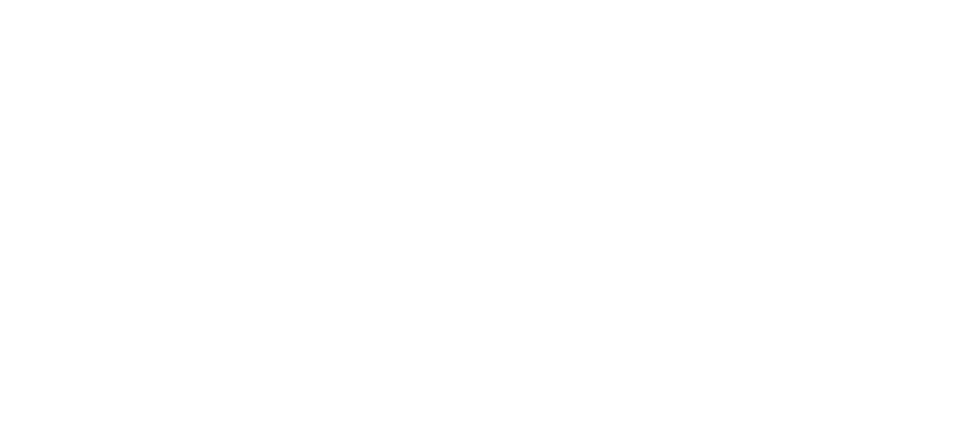
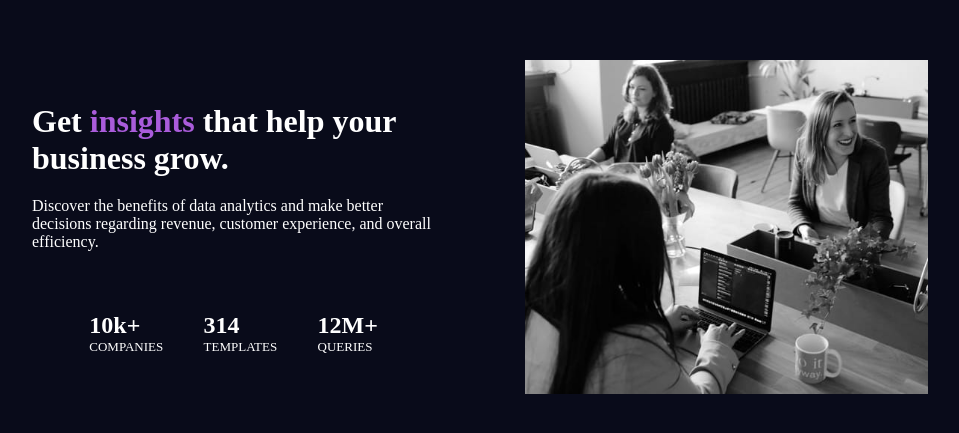
Before and after one commit to ProgrammerKelliton/StatsPreview, a React (Vite) app: page / in a window 1280 px wide. Shown: the part 171-604 px from the top of the page, without its empty margins (160-1119 px from the left). Built offline with nearby package versions, Linux system fonts and the light colour scheme.

Commit message:
Adicionando primeiras estilizações

```diff
--- a/package.json
+++ b/package.json
@@ -10,7 +10,8 @@
   },
   "dependencies": {
     "react": "^18.2.0",
-    "react-dom": "^18.2.0"
+    "react-dom": "^18.2.0",
+    "sass": "^1.54.4"
   },
   "devDependencies": {
     "@types/react": "^18.0.17",
--- a/src/app/App.jsx
+++ b/src/app/App.jsx
@@ -1,7 +1,32 @@
-import "./App.css";
+import "./App.scss";
+import Image from "../../public/images/image-header-desktop.jpg";
+import Info from "../components/info/info";
 
 function App() {
-    return <div className="App"></div>;
+    return (
+        <div className="App">
+            <main className="App__main">
+                <h1 className="main__title">
+                    Get <span className="main__title--color">insights </span>
+                    that help your business grow.
+                </h1>
+                <p className="main__desc">
+                    Discover the benefits of data analytics and make better
+                    decisions regarding revenue, customer experience, and
+                    overall efficiency.
+                </p>
+
+                <div className="main__info">
+                    <Info name="companies" value="10k+"></Info>
+                    <Info name="templates" value="314"></Info>
+                    <Info name="queries" value="12M+"></Info>
+                </div>
+            </main>
+            <div className="App__container">
+                <img src={Image} alt="Image" className="container__img" />
+            </div>
+        </div>
+    );
 }
 
 export default App;
--- /dev/null
+++ b/src/app/App.scss
@@ -0,0 +1,43 @@
+@import "../styles/global.scss";
+
+body {
+    background-color: hsl(233, 47%, 7%);
+}
+.App {
+    @include flex();
+    gap: 10%;
+    height: 100vh;
+    margin: 0 15vw;
+
+    &__main {
+        width: 50%;
+
+        .main__title {
+            margin-bottom: 5%;
+        }
+        .main__info {
+            @include flex();
+            gap: 10%;
+        }
+    }
+
+    &__container {
+        width: 50%;
+
+        .container__img {
+            width: 100%;
+        }
+    }
+}
+
+.App {
+    &__main {
+        .main__title,
+        .main__desc {
+            color: white;
+        }
+        .main__title--color {
+            color: hsl(277, 64%, 61%);
+        }
+    }
+}
--- /dev/null
+++ b/src/components/info/info.jsx
@@ -0,0 +1,10 @@
+import "./style.scss";
+
+export default function Info(props) {
+    return (
+        <div className="Info">
+            <span className="Info__value">{props.value}</span>
+            <span className="Info__name">{props.name}</span>
+        </div>
+    );
+}
--- /dev/null
+++ b/src/components/info/style.scss
@@ -0,0 +1,22 @@
+.Info {
+    display: flex;
+    align-items: baseline;
+    flex-direction: column;
+
+    margin-top: 15%;
+}
+.Info {
+    &__value,
+    &__name {
+        color: white;
+    }
+    &__value {
+        font-weight: 800;
+        font-size: x-large;
+    }
+    &__name {
+        font-weight: 500;
+        font-size: small;
+        text-transform: uppercase;
+    }
+}
--- /dev/null
+++ b/src/styles/global.scss
@@ -0,0 +1,5 @@
+@mixin flex {
+    display: flex;
+    justify-content: center;
+    align-items: center;
+}
```
Also changed, not shown: public/images/image-header-desktop.jpg (added), src/app/App.css (deleted), 1 other file (tests, documents, lock files or other folders).
